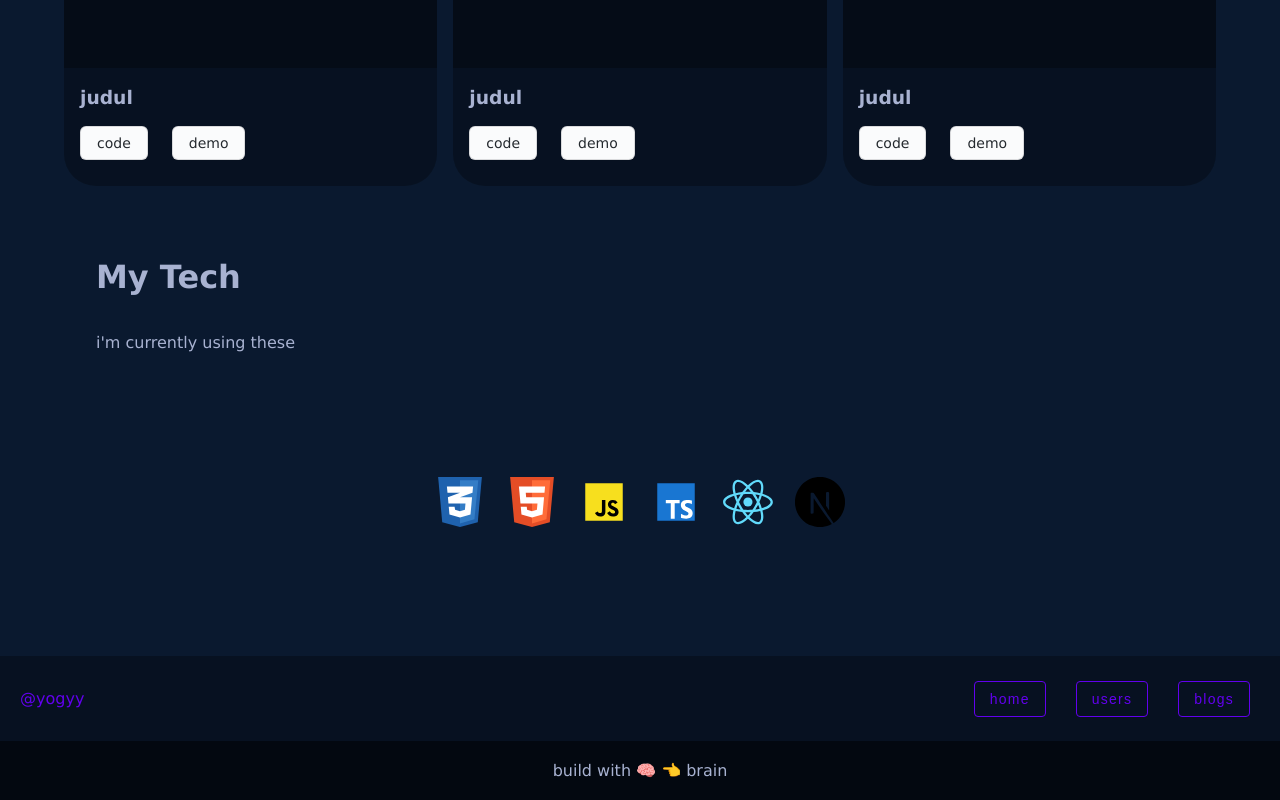
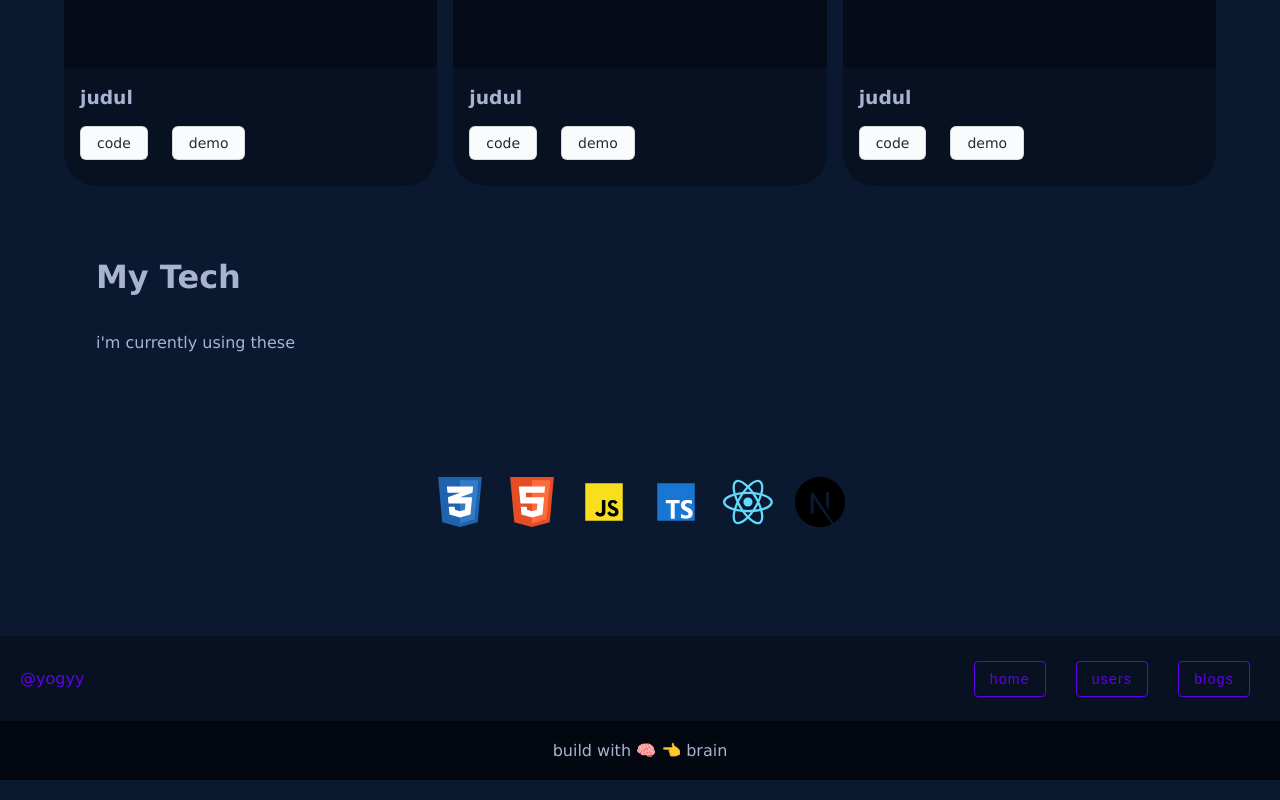
Before and after one commit to yogyy/learn-NextJS, a Next.js app: page / in a window 1280 px wide. Shown: the part 2616-3416 px from the top of the page. Built offline with nearby package versions, Linux system fonts and the light colour scheme.

Commit message:
edit footer

```diff
--- a/components/Footer/Footer.module.css
+++ b/components/Footer/Footer.module.css
@@ -1,5 +1,4 @@
 .container {
-  margin-top: 20px;
   display: block;
   background-color: rgba(0, 0, 0, 0.3);
   width: 100%;
@@ -79,9 +78,6 @@
   padding: 20px;
   background: rgb(0, 0, 0, 0.5);
 }
-/* style={{textAlign: 'center',
-  padding: '20px',
-  background: 'rgb(0,0,0, .5)'}} */
 
 @media (max-width: 700px) {
   .ul {
```
